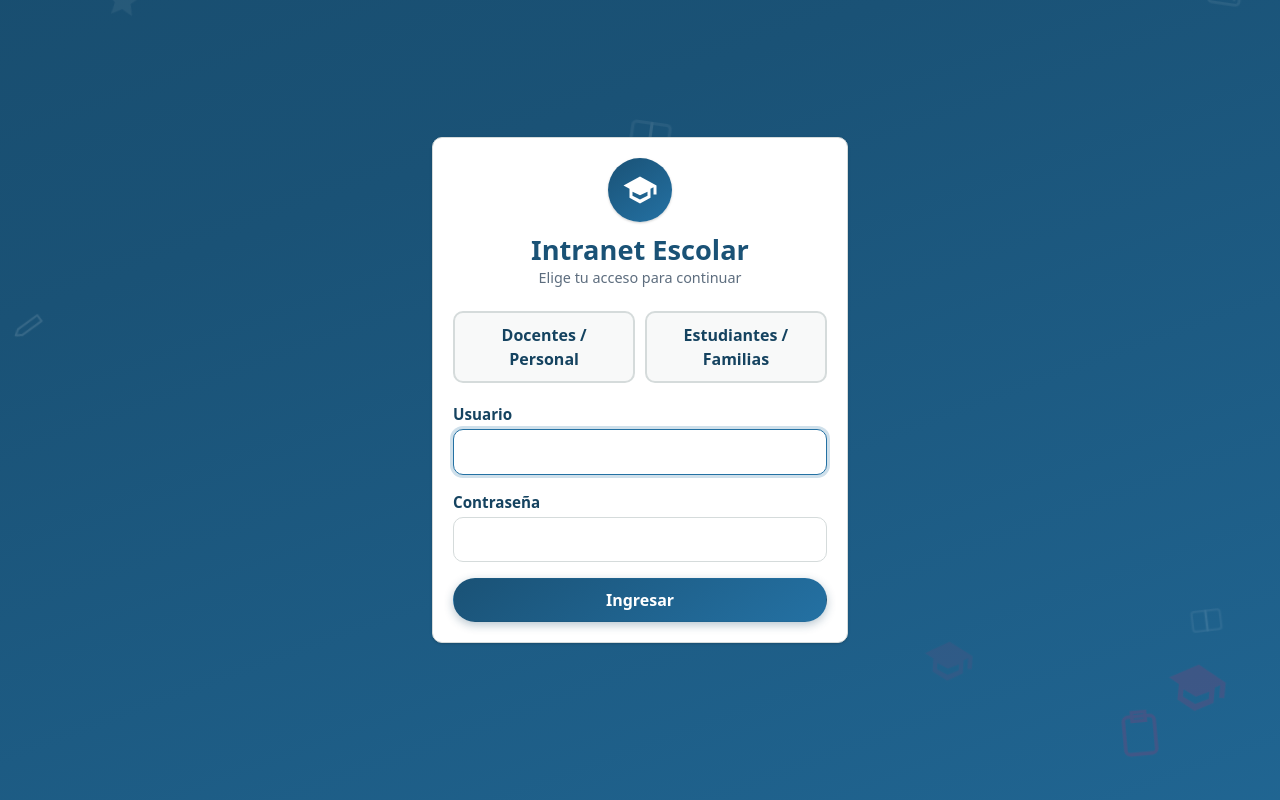
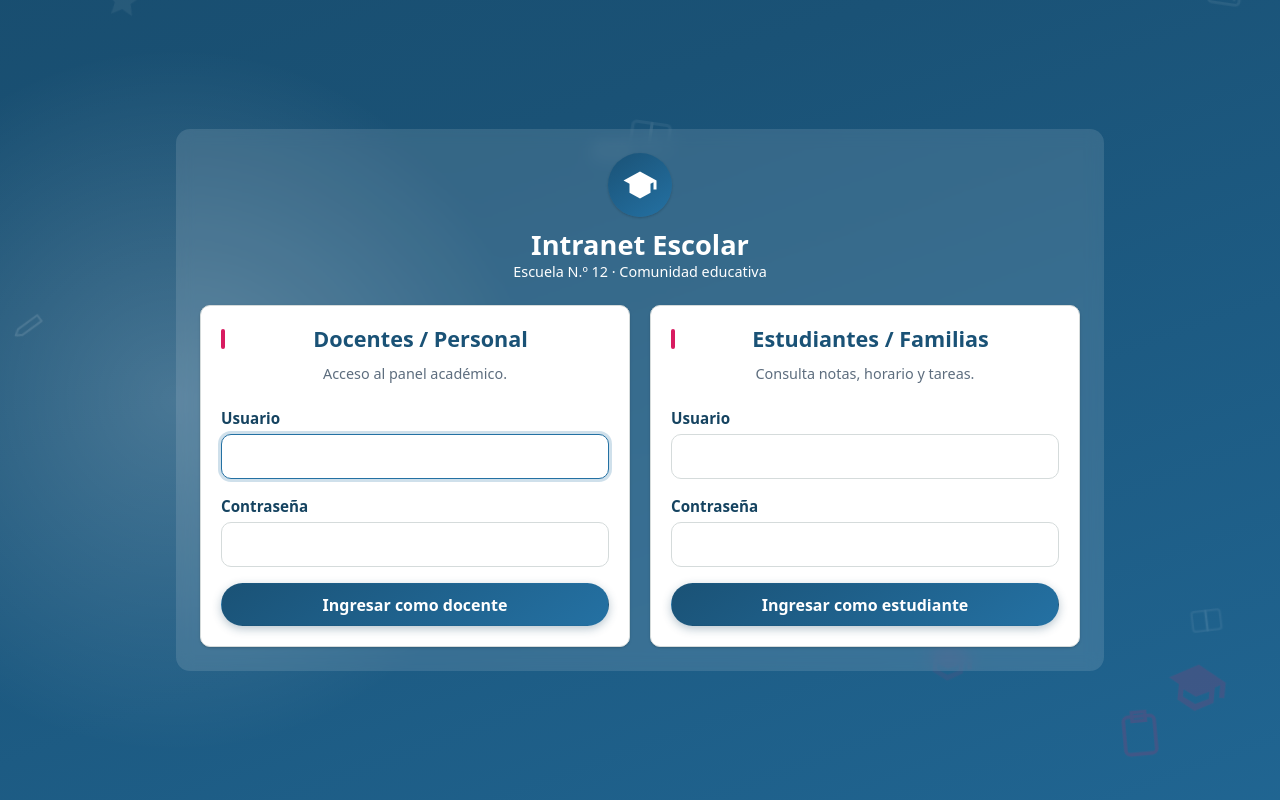
Before and after one commit to biancarobleshurtado27/INTRANET-ESCOLAR, a plain HTML site: page IA/index.html in a window 1280 px wide. Drawn offline with Linux system fonts and the light colour scheme.

Commit message:
poner login diferentes

```diff
--- a/IA/css/estilos.css
+++ b/IA/css/estilos.css
@@ -156,7 +156,9 @@ a {
     display: grid;
     place-items: center;
     padding: var(--espaciado);
-    background: linear-gradient(160deg, #154360 0%, #1a5276 45%, #2471a3 100%);
+    background:
+        radial-gradient(circle at var(--cursor-x, 50%) var(--cursor-y, 50%), rgba(255, 255, 255, 0.20), transparent 22rem),
+        linear-gradient(160deg, #154360 0%, #1a5276 45%, #2471a3 100%);
     background-size: 220% 220%;
     animation: fondoGradiente 20s ease infinite;
     overflow: hidden;
@@ -180,6 +182,41 @@ a {
     border-radius: var(--radio-suave);
     box-shadow: var(--sombra-fuerte);
     animation: aparecer 0.5s ease both;
+}
+
+.accesos-login {
+    position: relative;
+    z-index: 1;
+    width: min(100%, 58rem);
+    padding: 1.5rem;
+    border-radius: var(--radio-suave);
+    background: rgba(255, 255, 255, 0.12);
+    backdrop-filter: blur(8px);
+}
+
+.accesos-login > .titulo-login,
+.accesos-login > .subtitulo {
+    color: #ffffff;
+}
+
+.accesos-login > .subtitulo {
+    margin-bottom: 1.4rem;
+}
+
+.login-doble {
+    display: grid;
+    grid-template-columns: repeat(2, minmax(0, 1fr));
+    gap: 1.25rem;
+}
+
+.login-doble .tarjeta--login {
+    max-width: none;
+    margin: 0;
+}
+
+.login-doble h2 {
+    color: var(--color-primario);
+    text-align: center;
 }
 
 .emblema--login {
@@ -851,6 +888,10 @@ td.acciones .boton {
         padding: 1.5rem 1.2rem 1.2rem;
     }
 
+    .accesos-login { padding: 1rem 0.75rem; }
+
+    .login-doble { grid-template-columns: 1fr; }
+
     .selector-rol { grid-template-columns: 1fr; }
 
     th, td {
--- a/IA/index.html
+++ b/IA/index.html
@@ -13,7 +13,7 @@
     <div id="vista-login" class="vista-login" hidden>
         <div class="fondo-dinamico fondo-dinamico--login" aria-hidden="true"></div>
 
-        <form id="form-login" class="tarjeta tarjeta--login" novalidate>
+        <div id="form-login" hidden>
             <div class="emblema emblema--login" aria-hidden="true">
                 <svg viewBox="0 0 24 24">
                     <path fill="currentColor" d="M12 3L1 9l4 2.18v6L12 21l7-3.82v-6L21 10.18V15h2V9L12 3zM7 15.91V13.1L12 15.5l5-2.4v2.81L12 18.3l-5-2.39z"/>
@@ -41,7 +41,33 @@
             <p id="login-error" class="alerta alerta--error" role="alert" hidden></p>
 
             <button type="submit" class="boton boton--primario boton--amplio">Ingresar</button>
-        </form>
+        </div>
+
+        <section class="accesos-login" aria-labelledby="titulo-login-principal">
+            <div class="emblema emblema--login" aria-hidden="true">
+                <svg viewBox="0 0 24 24"><path fill="currentColor" d="M12 3L1 9l4 2.18v6L12 21l7-3.82v-6L21 10.18V15h2V9L12 3z"/></svg>
+            </div>
+            <h1 id="titulo-login-principal" class="titulo-login">Intranet Escolar</h1>
+            <p class="subtitulo">Escuela N.º 12 · Comunidad educativa</p>
+            <div class="login-doble">
+                <form class="tarjeta tarjeta--login" data-form-login="docente" novalidate>
+                    <h2>Docentes / Personal</h2>
+                    <p class="subtitulo">Acceso al panel académico.</p>
+                    <div class="campo"><label for="login-docente-usuario">Usuario</label><input type="text" id="login-docente-usuario" name="usuario" autocomplete="username" required></div>
+                    <div class="campo"><label for="login-docente-clave">Contraseña</label><input type="password" id="login-docente-clave" name="clave" autocomplete="current-password" required></div>
+                    <p class="login-error alerta alerta--error" role="alert" hidden></p>
+                    <button type="submit" class="boton boton--primario boton--amplio">Ingresar como docente</button>
+                </form>
+                <form class="tarjeta tarjeta--login" data-form-login="estudiante" novalidate>
+                    <h2>Estudiantes / Familias</h2>
+                    <p class="subtitulo">Consulta notas, horario y tareas.</p>
+                    <div class="campo"><label for="login-estudiante-usuario">Usuario</label><input type="text" id="login-estudiante-usuario" name="usuario" autocomplete="username" required></div>
+                    <div class="campo"><label for="login-estudiante-clave">Contraseña</label><input type="password" id="login-estudiante-clave" name="clave" autocomplete="current-password" required></div>
+                    <p class="login-error alerta alerta--error" role="alert" hidden></p>
+                    <button type="submit" class="boton boton--primario boton--amplio">Ingresar como estudiante</button>
+                </form>
+            </div>
+        </section>
     </div>
 
     <!-- ======== Aplicación ======== -->
--- a/IA/js/app.js
+++ b/IA/js/app.js
@@ -97,7 +97,7 @@
         Auth.cerrarSesion();
         elApp.hidden = true;
         elLogin.hidden = false;
-        document.getElementById('login-usuario').focus();
+        document.getElementById('login-docente-usuario').focus();
     }
 
     function construirMenu(persona) {
@@ -236,21 +236,16 @@
        Eventos
        ------------------------------------------------------------ */
 
-    document.getElementById('form-login').addEventListener('submit', (evento) => {
+    document.querySelectorAll('[data-form-login]').forEach((formulario) => {
+        formulario.addEventListener('submit', (evento) => {
             evento.preventDefault();
-        const error = document.getElementById('login-error');
-        const rol = document.getElementById('login-rol').value;
-        if (!rol) {
-            error.textContent = 'Seleccione el tipo de acceso.';
-            error.hidden = false;
-            return;
-        }
+            const error = formulario.querySelector('.login-error');
+            const datos = new FormData(formulario);
             const resultado = Auth.iniciarSesion(
-            document.getElementById('login-usuario').value,
-            document.getElementById('login-clave').value,
-            rol
+                String(datos.get('usuario') || ''),
+                String(datos.get('clave') || ''),
+                formulario.dataset.formLogin
             );
-
             if (!resultado.ok) {
                 error.textContent = resultado.mensaje;
                 error.hidden = false;
@@ -259,20 +254,6 @@
             error.hidden = true;
             ingresar(resultado.persona);
         });
-
-    document.querySelector('.selector-rol').addEventListener('click', (evento) => {
-        const boton = evento.target.closest('[data-rol-login]');
-        if (!boton) return;
-        const rol = boton.dataset.rolLogin;
-        document.getElementById('login-rol').value = rol;
-        document.querySelectorAll('[data-rol-login]').forEach((opcion) => {
-            opcion.classList.toggle('selector-rol__opcion--activa', opcion === boton);
-        });
-        document.getElementById('login-titulo-rol').textContent = rol === 'docente'
-            ? 'Acceso para docentes y personal'
-            : 'Acceso para estudiantes y familias';
-        document.getElementById('login-error').hidden = true;
-        document.getElementById('login-usuario').focus();
     });
 
     document.getElementById('boton-salir').addEventListener('click', () => {
@@ -335,6 +316,11 @@
         crearFondoDinamico(document.querySelector('#vista-login .fondo-dinamico'), 10);
         crearFondoDinamico(document.querySelector('#vista-app .fondo-dinamico'), 12);
 
+        document.addEventListener('pointermove', (evento) => {
+            document.documentElement.style.setProperty('--cursor-x', `${(evento.clientX / window.innerWidth) * 100}%`);
+            document.documentElement.style.setProperty('--cursor-y', `${(evento.clientY / window.innerHeight) * 100}%`);
+        }, { passive: true });
+
         const persona = Auth.personaActual();
         if (persona) {
             ingresar(persona);
```
Lines whose indentation alone changed are shown as unchanged.
